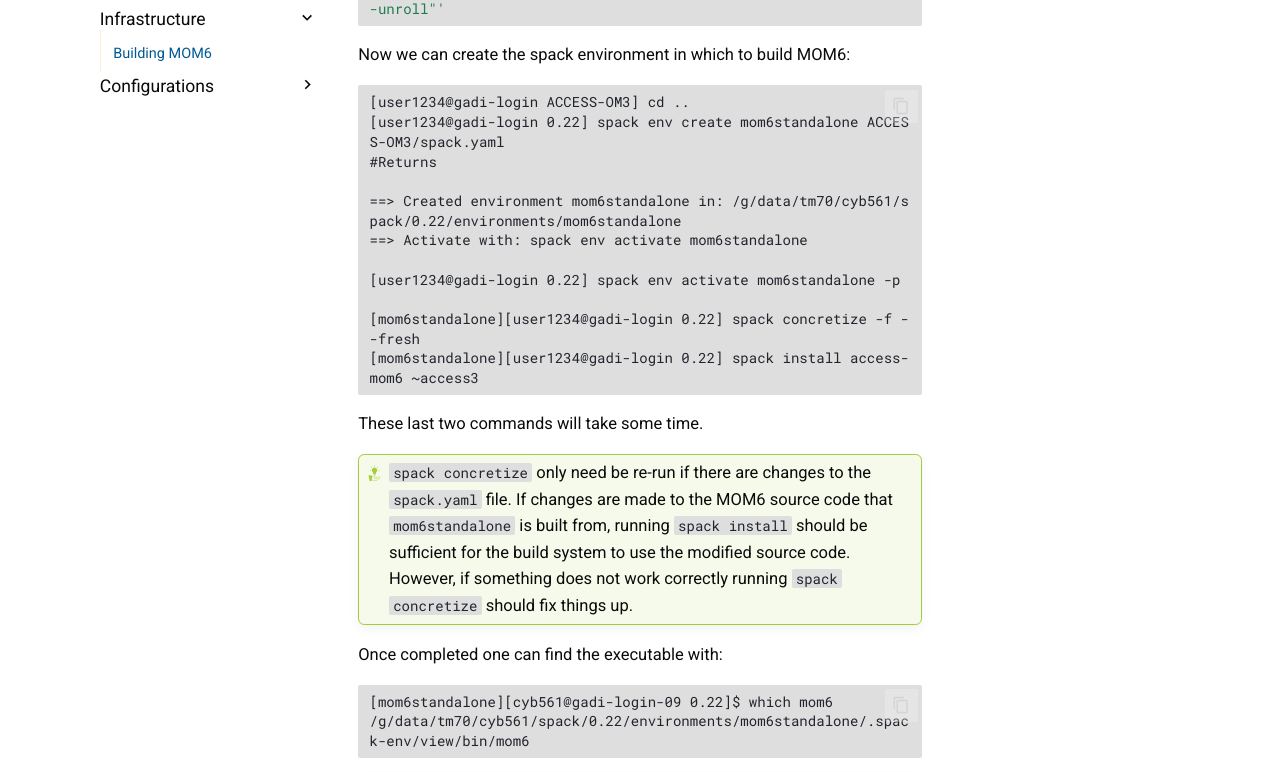
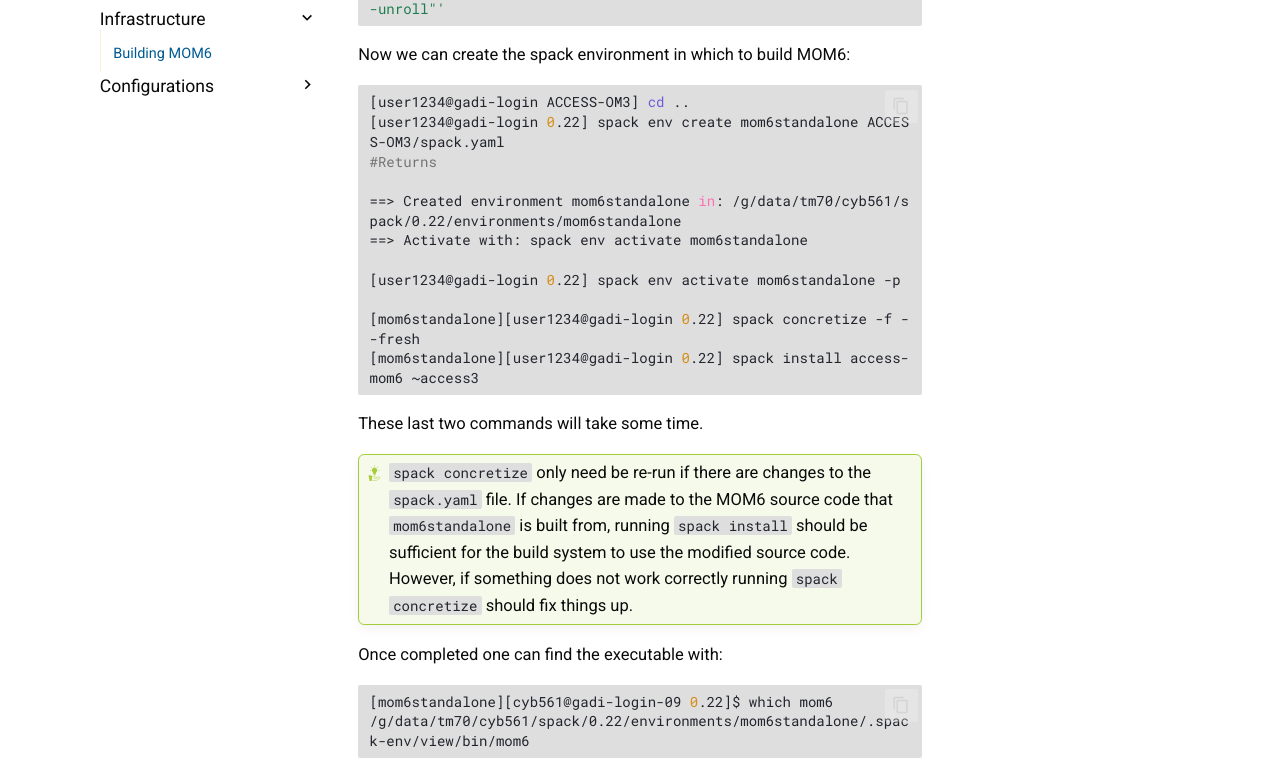
Before and after one commit to ACCESS-Community-Hub/access-iom3-configs, an MkDocs documentation site: the page built from documentation/docs/pages/infrastructure/Building.md, in a window 1280 px wide and 1400 px high, scrolled down 1976 px. Shown: the part 168-940 px from the top of the window. Built offline with MkDocs 1.6.1 and Material for MkDocs 9.7.7, drawn with Linux system fonts in a browser that asks for light colours; comment, search, counter and statistics services are not loaded; some of the changed text lies outside the part shown.

Commit message:
Terminal code blocks in bash

````diff
--- a/documentation/docs/pages/infrastructure/Building.md
+++ b/documentation/docs/pages/infrastructure/Building.md
@@ -32,7 +32,7 @@ With spack installed, we first need to change to the spack directory, then load
 ```
 
 Now we clone ACCESS-OM3 into our spack directory:
-```terminal
+```bash
 [user1234@gadi-login 0.22] git clone git@github.com:ACCESS-NRI/ACCESS-OM3.git
 
 [user1234@gadi-login 0.22] cd ACCESS-OM3
@@ -70,7 +70,7 @@ Then we have to comment out the following lines:
 ```
 
 Now we can create the spack environment in which to build MOM6:
-```terminal
+```bash
 [user1234@gadi-login ACCESS-OM3] cd ..
 [user1234@gadi-login 0.22] spack env create mom6standalone ACCESS-OM3/spack.yaml
 #Returns
@@ -91,7 +91,7 @@ These last two commands will take some time.
      However, if something does not work correctly running `spack concretize` should fix things up.
 
 Once completed one can find the executable with:
-```terminal
+```bash
 [mom6standalone][cyb561@gadi-login-09 0.22]$ which mom6
 /g/data/tm70/cyb561/spack/0.22/environments/mom6standalone/.spack-env/view/bin/mom6
 ```
````
